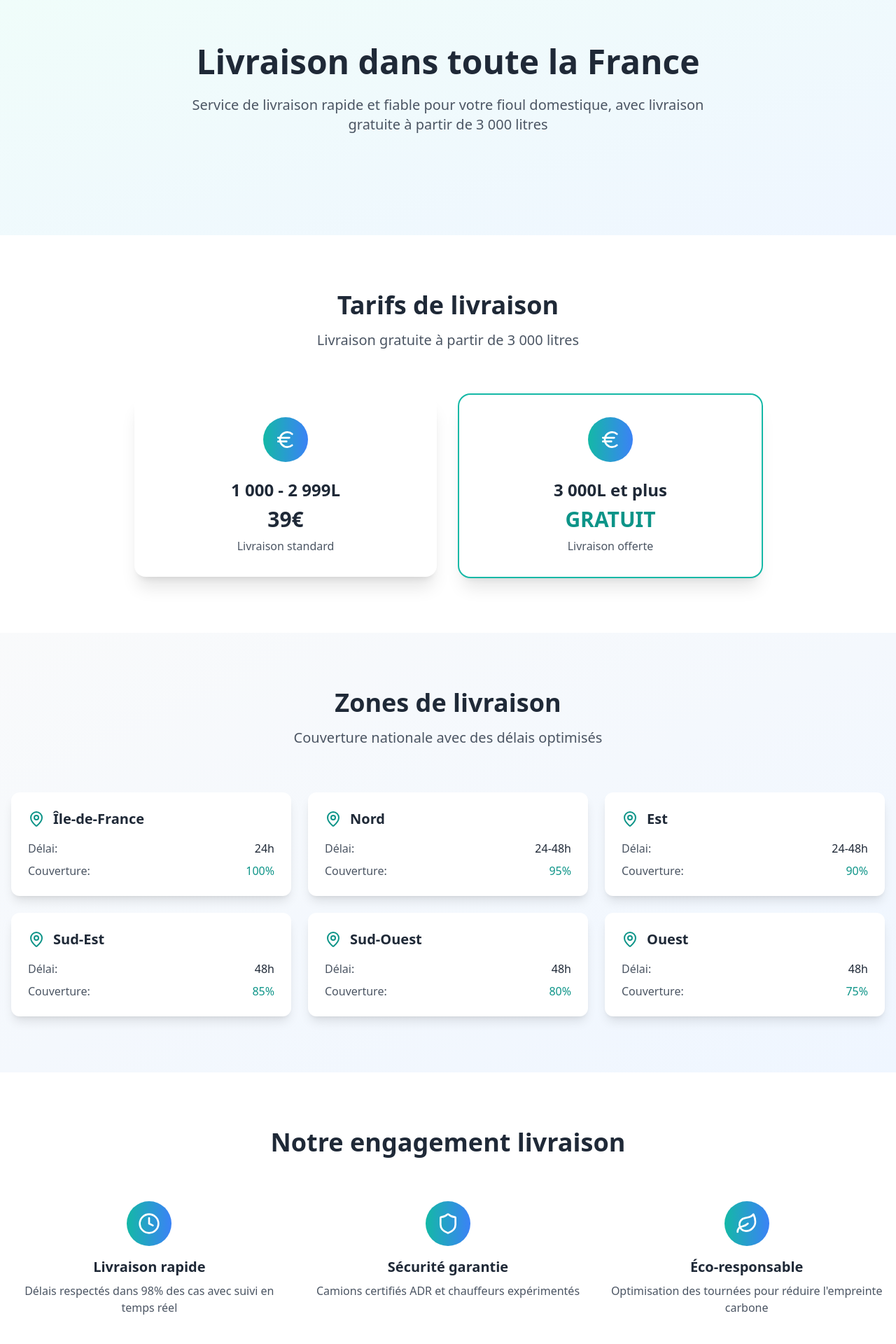
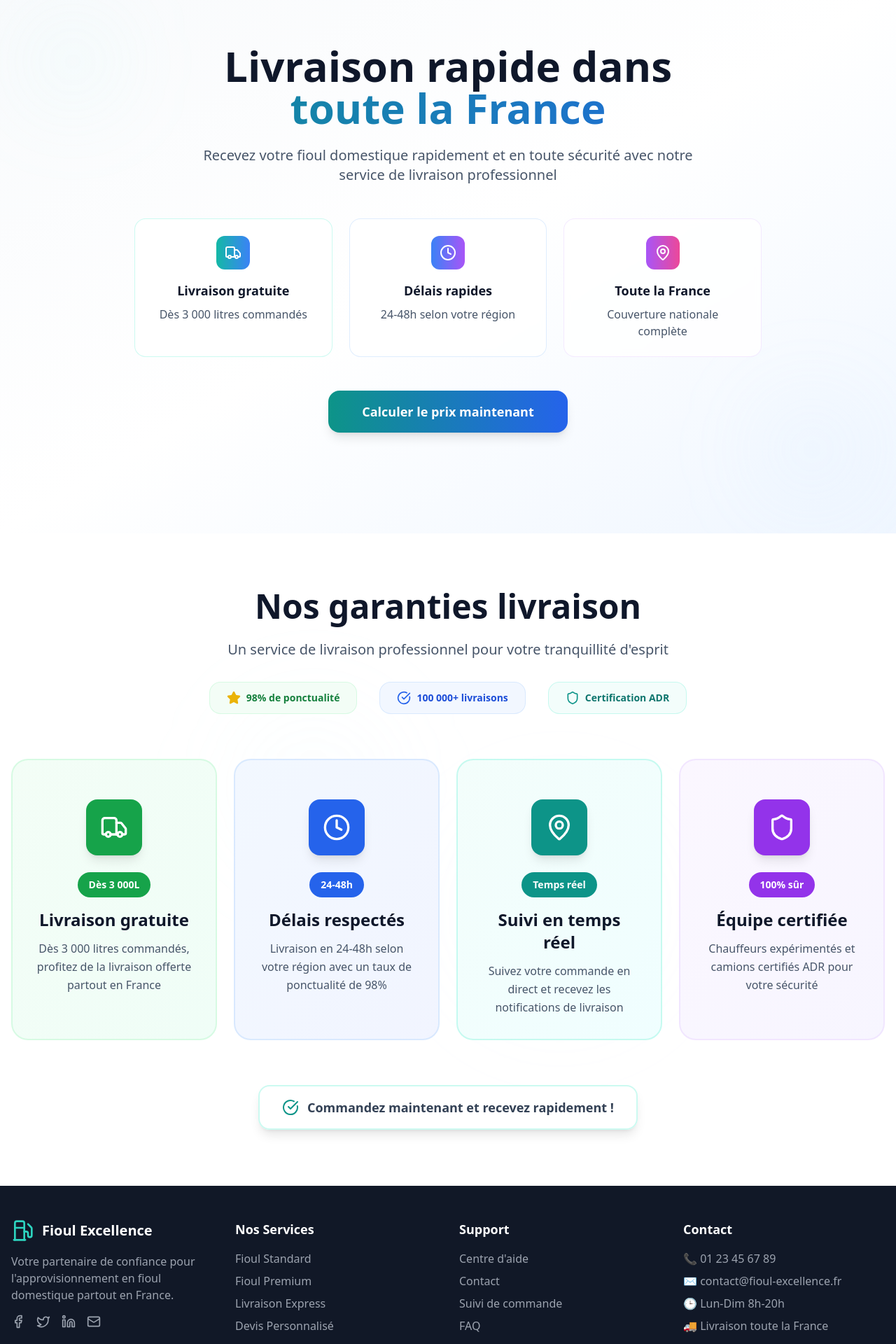
Before and after one commit to dawnriekmann/fioul-excellence-accueil-react, a React (Vite) app: page /livraison in a window 1280 px wide. Shown: the part 80-2000 px from the top of the page at 70% size. Built offline with nearby package versions, Linux system fonts and the light colour scheme.

Commit message:
Implement landing page redesign.
Redesigned the `/livraison` page based on the provided plan, including two sections: "Livraison rapide dans toute la France" and "Nos garanties livraison", ensuring French localization and the inclusion of the Header and Footer.

```diff
--- a/src/pages/Livraison.tsx
+++ b/src/pages/Livraison.tsx
@@ -1,195 +1,245 @@
+
 import React from 'react';
 import { motion } from 'framer-motion';
 import { useInView } from 'framer-motion';
 import { useRef } from 'react';
-import { Truck, Clock, MapPin, Euro, Leaf, Shield } from 'lucide-react';
+import { Truck, Clock, MapPin, Shield, CheckCircle, Star } from 'lucide-react';
 import { Link } from 'react-router-dom';
 import Navbar from '../components/Navbar';
+import Footer from '../components/Footer';
 
 const Livraison = () => {
   const ref = useRef(null);
   const isInView = useInView(ref, { once: true, amount: 0.1 });
 
-  const deliveryZones = [
-    { region: "Île-de-France", time: "24h", coverage: "100%" },
-    { region: "Nord", time: "24-48h", coverage: "95%" },
-    { region: "Est", time: "24-48h", coverage: "90%" },
-    { region: "Sud-Est", time: "48h", coverage: "85%" },
-    { region: "Sud-Ouest", time: "48h", coverage: "80%" },
-    { region: "Ouest", time: "48h", coverage: "75%" }
-  ];
-
-  const pricingTiers = [
-    { quantity: "1 000 - 2 999L", price: "39€", description: "Livraison standard" },
-    { quantity: "3 000L et plus", price: "GRATUIT", description: "Livraison offerte", highlight: true }
+  const guarantees = [
+    {
+      icon: Truck,
+      title: "Livraison gratuite",
+      description: "Dès 3 000 litres commandés, profitez de la livraison offerte partout en France",
+      highlight: "Dès 3 000L",
+      gradient: "from-green-50/80 to-emerald-50/80",
+      border: "border-green-200/50",
+      accent: "bg-green-600"
+    },
+    {
+      icon: Clock,
+      title: "Délais respectés",
+      description: "Livraison en 24-48h selon votre région avec un taux de ponctualité de 98%",
+      highlight: "24-48h",
+      gradient: "from-blue-50/80 to-indigo-50/80",
+      border: "border-blue-200/50",
+      accent: "bg-blue-600"
+    },
+    {
+      icon: MapPin,
+      title: "Suivi en temps réel",
+      description: "Suivez votre commande en direct et recevez les notifications de livraison",
+      highlight: "Temps réel",
+      gradient: "from-teal-50/80 to-cyan-50/80",
+      border: "border-teal-200/50",
+      accent: "bg-teal-600"
+    },
+    {
+      icon: Shield,
+      title: "Équipe certifiée",
+      description: "Chauffeurs expérimentés et camions certifiés ADR pour votre sécurité",
+      highlight: "100% sûr",
+      gradient: "from-purple-50/80 to-violet-50/80",
+      border: "border-purple-200/50",
+      accent: "bg-purple-600"
+    }
   ];
 
   return (
     <div className="min-h-screen bg-white">
       <Navbar />
       <div className="pt-16">
-        {/* Hero Section */}
-        <section className="py-20 bg-gradient-to-br from-teal-50 to-blue-50">
-          <div className="container mx-auto px-4">
+        {/* Hero Section - Livraison rapide dans toute la France */}
+        <section className="py-20 bg-gradient-to-br from-slate-50 via-white to-blue-50 relative overflow-hidden">
+          {/* Background elements */}
+          <div className="absolute inset-0">
+            <div className="absolute top-10 left-10 w-32 h-32 bg-teal-200/10 rounded-full blur-3xl"></div>
+            <div className="absolute bottom-10 right-10 w-40 h-40 bg-blue-200/10 rounded-full blur-3xl"></div>
+          </div>
+
+          <div className="relative z-10 container mx-auto px-4">
             <motion.div
               initial={{ opacity: 0, y: 20 }}
               animate={{ opacity: 1, y: 0 }}
               transition={{ duration: 0.6 }}
               className="text-center mb-16"
             >
-              <h1 className="text-5xl font-bold text-gray-800 mb-6">
-                Livraison dans toute la France
+              <h1 className="text-4xl lg:text-6xl font-bold text-slate-900 mb-6">
+                Livraison rapide dans
+                <span className="block bg-gradient-to-r from-teal-600 to-blue-600 bg-clip-text text-transparent">
+                  toute la France
+                </span>
               </h1>
-              <p className="text-xl text-gray-600 max-w-3xl mx-auto">
-                Service de livraison rapide et fiable pour votre fioul domestique, avec livraison gratuite à partir de 3 000 litres
+              <p className="text-xl text-slate-600 max-w-3xl mx-auto mb-12">
+                Recevez votre fioul domestique rapidement et en toute sécurité avec notre service de livraison professionnel
               </p>
+
+              {/* Key points */}
+              <div className="grid md:grid-cols-3 gap-6 max-w-4xl mx-auto mb-12">
+                <motion.div
+                  initial={{ opacity: 0, y: 20 }}
+                  animate={{ opacity: 1, y: 0 }}
+                  transition={{ duration: 0.6, delay: 0.2 }}
+                  className="bg-white/80 backdrop-blur-sm border border-teal-200/50 rounded-2xl p-6 text-center"
+                >
+                  <div className="w-12 h-12 bg-gradient-to-r from-teal-500 to-blue-500 rounded-xl flex items-center justify-center mx-auto mb-4">
+                    <Truck className="w-6 h-6 text-white" />
+                  </div>
+                  <h3 className="text-lg font-bold text-slate-900 mb-2">Livraison gratuite</h3>
+                  <p className="text-slate-600">Dès 3 000 litres commandés</p>
+                </motion.div>
+
+                <motion.div
+                  initial={{ opacity: 0, y: 20 }}
+                  animate={{ opacity: 1, y: 0 }}
+                  transition={{ duration: 0.6, delay: 0.4 }}
+                  className="bg-white/80 backdrop-blur-sm border border-blue-200/50 rounded-2xl p-6 text-center"
+                >
+                  <div className="w-12 h-12 bg-gradient-to-r from-blue-500 to-purple-500 rounded-xl flex items-center justify-center mx-auto mb-4">
+                    <Clock className="w-6 h-6 text-white" />
+                  </div>
+                  <h3 className="text-lg font-bold text-slate-900 mb-2">Délais rapides</h3>
+                  <p className="text-slate-600">24-48h selon votre région</p>
+                </motion.div>
+
+                <motion.div
+                  initial={{ opacity: 0, y: 20 }}
+                  animate={{ opacity: 1, y: 0 }}
+                  transition={{ duration: 0.6, delay: 0.6 }}
+                  className="bg-white/80 backdrop-blur-sm border border-purple-200/50 rounded-2xl p-6 text-center"
+                >
+                  <div className="w-12 h-12 bg-gradient-to-r from-purple-500 to-pink-500 rounded-xl flex items-center justify-center mx-auto mb-4">
+                    <MapPin className="w-6 h-6 text-white" />
+                  </div>
+                  <h3 className="text-lg font-bold text-slate-900 mb-2">Toute la France</h3>
+                  <p className="text-slate-600">Couverture nationale complète</p>
+                </motion.div>
+              </div>
+
+              {/* CTA */}
+              <motion.div
+                initial={{ opacity: 0, y: 20 }}
+                animate={{ opacity: 1, y: 0 }}
+                transition={{ duration: 0.6, delay: 0.8 }}
+                className="text-center"
+              >
+                <motion.button
+                  whileHover={{ scale: 1.02 }}
+                  whileTap={{ scale: 0.98 }}
+                  className="bg-gradient-to-r from-teal-600 to-blue-600 hover:from-teal-700 hover:to-blue-700 text-white px-12 py-4 rounded-2xl font-bold text-lg shadow-lg transition-all duration-300"
+                >
+                  Calculer le prix maintenant
+                </motion.button>
+              </motion.div>
             </motion.div>
           </div>
         </section>
 
-        {/* Pricing Section */}
-        <section ref={ref} className="py-20 bg-white">
-          <div className="container mx-auto px-4">
+        {/* Guarantees Section - Nos garanties livraison */}
+        <section ref={ref} className="py-20 bg-white relative overflow-hidden">
+          {/* Background elements */}
+          <div className="absolute inset-0">
+            <div className="absolute top-1/4 left-1/4 w-64 h-64 bg-gradient-to-r from-teal-100/5 to-blue-100/5 rounded-full blur-3xl"></div>
+            <div className="absolute bottom-1/4 right-1/4 w-80 h-80 bg-gradient-to-r from-blue-100/5 to-purple-100/5 rounded-full blur-3xl"></div>
+          </div>
+
+          <div className="relative z-10 container mx-auto px-4">
             <motion.div
               initial={{ opacity: 0, y: 20 }}
               animate={isInView ? { opacity: 1, y: 0 } : { opacity: 0, y: 20 }}
               transition={{ duration: 0.6 }}
               className="text-center mb-16"
             >
-              <h2 className="text-4xl font-bold text-gray-800 mb-4">
-                Tarifs de livraison
+              <h2 className="text-4xl lg:text-5xl font-bold text-slate-900 mb-6">
+                Nos garanties livraison
               </h2>
-              <p className="text-xl text-gray-600">
-                Livraison gratuite à partir de 3 000 litres
+              <p className="text-xl text-slate-600 max-w-3xl mx-auto mb-8">
+                Un service de livraison professionnel pour votre tranquillité d'esprit
               </p>
+
+              {/* Trust indicators */}
+              <div className="flex flex-wrap justify-center items-center gap-8 text-sm">
+                <div className="flex items-center bg-green-50/80 backdrop-blur-sm border border-green-200/50 rounded-2xl px-6 py-3">
+                  <Star className="w-5 h-5 text-yellow-500 fill-current mr-2" />
+                  <span className="font-bold text-green-700">98% de ponctualité</span>
+                </div>
+                <div className="flex items-center bg-blue-50/80 backdrop-blur-sm border border-blue-200/50 rounded-2xl px-6 py-3">
+                  <CheckCircle className="w-5 h-5 text-blue-600 mr-2" />
+                  <span className="font-bold text-blue-700">100 000+ livraisons</span>
+                </div>
+                <div className="flex items-center bg-teal-50/80 backdrop-blur-sm border border-teal-200/50 rounded-2xl px-6 py-3">
+                  <Shield className="w-5 h-5 text-teal-600 mr-2" />
+                  <span className="font-bold text-teal-700">Certification ADR</span>
+                </div>
+              </div>
             </motion.div>
 
-            <div className="grid md:grid-cols-2 gap-8 max-w-4xl mx-auto">
-              {pricingTiers.map((tier, index) => (
+            <div className="grid md:grid-cols-2 xl:grid-cols-4 gap-6">
+              {guarantees.map((guarantee, index) => (
                 <motion.div
-                  key={index}
-                  initial={{ opacity: 0, y: 20 }}
-                  animate={isInView ? { opacity: 1, y: 0 } : { opacity: 0, y: 20 }}
-                  transition={{ duration: 0.6, delay: index * 0.2 }}
-                  className={`bg-white rounded-2xl shadow-xl p-8 text-center ${tier.highlight ? 'ring-2 ring-teal-500 scale-105' : ''}`}
-                >
-                  <div className="w-16 h-16 bg-gradient-to-r from-teal-500 to-blue-500 rounded-full flex items-center justify-center mx-auto mb-6">
-                    <Euro className="w-8 h-8 text-white" />
-                  </div>
-                  <h3 className="text-2xl font-bold text-gray-800 mb-2">{tier.quantity}</h3>
-                  <div className={`text-3xl font-bold mb-2 ${tier.highlight ? 'text-teal-600' : 'text-gray-800'}`}>
-                    {tier.price}
-                  </div>
-                  <p className="text-gray-600">{tier.description}</p>
-                </motion.div>
-              ))}
-            </div>
-          </div>
-        </section>
-
-        {/* Delivery Zones */}
-        <section className="py-20 bg-gradient-to-br from-gray-50 to-blue-50">
-          <div className="container mx-auto px-4">
-            <motion.div
-              initial={{ opacity: 0, y: 20 }}
-              animate={isInView ? { opacity: 1, y: 0 } : { opacity: 0, y: 20 }}
-              transition={{ duration: 0.6 }}
-              className="text-center mb-16"
-            >
-              <h2 className="text-4xl font-bold text-gray-800 mb-4">
-                Zones de livraison
-              </h2>
-              <p className="text-xl text-gray-600">
-                Couverture nationale avec des délais optimisés
-              </p>
-            </motion.div>
-
-            <div className="grid md:grid-cols-2 lg:grid-cols-3 gap-6">
-              {deliveryZones.map((zone, index) => (
-                <motion.div
-                  key={index}
+                  key={guarantee.title}
                   initial={{ opacity: 0, y: 20 }}
                   animate={isInView ? { opacity: 1, y: 0 } : { opacity: 0, y: 20 }}
                   transition={{ duration: 0.6, delay: index * 0.1 }}
-                  className="bg-white rounded-xl shadow-lg p-6"
+                  className="group"
                 >
-                  <div className="flex items-center space-x-3 mb-4">
-                    <MapPin className="w-6 h-6 text-teal-600" />
-                    <h3 className="text-xl font-semibold text-gray-800">{zone.region}</h3>
-                  </div>
-                  <div className="space-y-2">
-                    <div className="flex justify-between">
-                      <span className="text-gray-600">Délai:</span>
-                      <span className="font-medium text-gray-800">{zone.time}</span>
-                    </div>
-                    <div className="flex justify-between">
-                      <span className="text-gray-600">Couverture:</span>
-                      <span className="font-medium text-teal-600">{zone.coverage}</span>
+                  <div
+                    className={`relative overflow-hidden bg-gradient-to-br ${guarantee.gradient} backdrop-blur-sm border-2 ${guarantee.border} rounded-3xl p-8 text-center space-y-6 hover:shadow-2xl transition-all duration-300 h-full`}
+                  >
+                    {/* Hover effect overlay */}
+                    <div className="absolute inset-0 bg-gradient-to-r from-white/10 to-transparent opacity-0 group-hover:opacity-100 transition-opacity duration-300"></div>
+
+                    {/* Content */}
+                    <div className="relative z-10">
+                      {/* Icon */}
+                      <div className={`w-20 h-20 ${guarantee.accent} rounded-2xl flex items-center justify-center mx-auto shadow-lg mb-6`}>
+                        <guarantee.icon className="w-10 h-10 text-white" />
+                      </div>
+
+                      {/* Badge */}
+                      <div className={`inline-block ${guarantee.accent} text-white px-4 py-2 rounded-full text-sm font-bold mb-4`}>
+                        {guarantee.highlight}
+                      </div>
+
+                      {/* Title & Description */}
+                      <div className="space-y-3">
+                        <h3 className="text-2xl font-bold text-slate-900">
+                          {guarantee.title}
+                        </h3>
+                        <p className="text-slate-600 leading-relaxed">
+                          {guarantee.description}
+                        </p>
+                      </div>
                     </div>
                   </div>
                 </motion.div>
               ))}
             </div>
-          </div>
-        </section>
 
-        {/* Delivery Features */}
-        <section className="py-20 bg-white">
-          <div className="container mx-auto px-4">
+            {/* Bottom CTA */}
             <motion.div
               initial={{ opacity: 0, y: 20 }}
               animate={isInView ? { opacity: 1, y: 0 } : { opacity: 0, y: 20 }}
-              transition={{ duration: 0.6 }}
-              className="text-center mb-16"
+              transition={{ duration: 0.6, delay: 0.8 }}
+              className="text-center mt-16"
             >
-              <h2 className="text-4xl font-bold text-gray-800 mb-4">
-                Notre engagement livraison
-              </h2>
+              <div className="inline-flex items-center bg-white/80 backdrop-blur-sm border-2 border-teal-200/50 rounded-2xl px-8 py-4 text-slate-700 shadow-lg">
+                <CheckCircle className="w-6 h-6 mr-3 text-teal-600" />
+                <span className="font-bold text-lg">
+                  Commandez maintenant et recevez rapidement !
+                </span>
+              </div>
             </motion.div>
-
-            <div className="grid md:grid-cols-3 gap-8">
-              <motion.div
-                initial={{ opacity: 0, y: 20 }}
-                animate={isInView ? { opacity: 1, y: 0 } : { opacity: 0, y: 20 }}
-                transition={{ duration: 0.6, delay: 0.1 }}
-                className="text-center"
-              >
-                <div className="w-16 h-16 bg-gradient-to-r from-teal-500 to-blue-500 rounded-full flex items-center justify-center mx-auto mb-4">
-                  <Clock className="w-8 h-8 text-white" />
-                </div>
-                <h3 className="text-xl font-semibold text-gray-800 mb-2">Livraison rapide</h3>
-                <p className="text-gray-600">Délais respectés dans 98% des cas avec suivi en temps réel</p>
-              </motion.div>
-
-              <motion.div
-                initial={{ opacity: 0, y: 20 }}
-                animate={isInView ? { opacity: 1, y: 0 } : { opacity: 0, y: 20 }}
-                transition={{ duration: 0.6, delay: 0.2 }}
-                className="text-center"
-              >
-                <div className="w-16 h-16 bg-gradient-to-r from-teal-500 to-blue-500 rounded-full flex items-center justify-center mx-auto mb-4">
-                  <Shield className="w-8 h-8 text-white" />
-                </div>
-                <h3 className="text-xl font-semibold text-gray-800 mb-2">Sécurité garantie</h3>
-                <p className="text-gray-600">Camions certifiés ADR et chauffeurs expérimentés</p>
-              </motion.div>
-
-              <motion.div
-                initial={{ opacity: 0, y: 20 }}
-                animate={isInView ? { opacity: 1, y: 0 } : { opacity: 0, y: 20 }}
-                transition={{ duration: 0.6, delay: 0.3 }}
-                className="text-center"
-              >
-                <div className="w-16 h-16 bg-gradient-to-r from-teal-500 to-blue-500 rounded-full flex items-center justify-center mx-auto mb-4">
-                  <Leaf className="w-8 h-8 text-white" />
-                </div>
-                <h3 className="text-xl font-semibold text-gray-800 mb-2">Éco-responsable</h3>
-                <p className="text-gray-600">Optimisation des tournées pour réduire l'empreinte carbone</p>
-              </motion.div>
-            </div>
           </div>
         </section>
       </div>
+      <Footer />
     </div>
   );
 };
```
